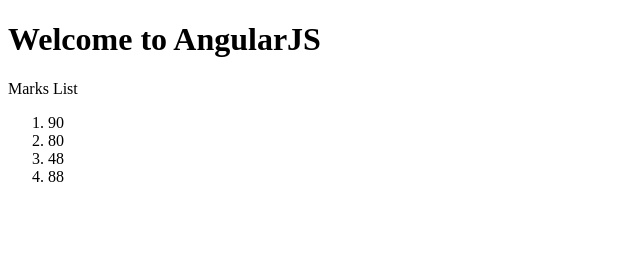
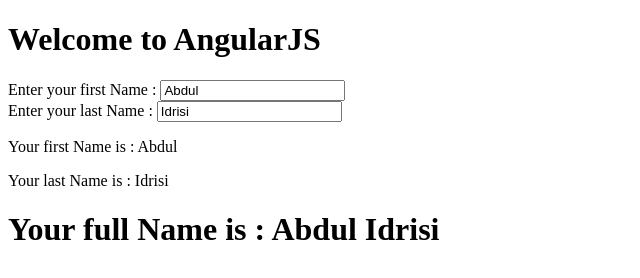
Before and after one commit to MohIrsadDeveloper/AngularJS, a plain HTML site: page index.html in a window 1280 px wide. Shown: the whole page, without its empty margins (0-640 px from the left). Drawn offline with Linux system fonts and the light colour scheme.

Commit message:
Controllers

```diff
--- a/index.html
+++ b/index.html
@@ -8,17 +8,31 @@
 </head>
 <body>
     <h1>Welcome to AngularJS</h1>
-<div ng-app="" ng-init="marks=[90,80,48,88]">
-    <p>Marks List</p>
-    <ol>
-        <li ng-repeat="mark in marks">
-            {{mark}}
-        </li>
-    </ol>
+<div ng-app="mainApp" ng-controller="studentController">
+    Enter your first Name : <input type="text" ng-model="student.firstName"><br>
+    Enter your last Name : <input type="text" ng-model="student.lastName">
+
+    <p>Your first Name is : {{student.firstName}}</p>
+    <p>Your last Name is : {{student.lastName}}</p>
+    <h1>Your full Name is : {{student.fullName()}}</h1>
 </div>
 
 
 
     <script src="./angular.min.js"></script>
+    <script>
+        var mainApp = angular.module('mainApp', []);
+        mainApp.controller('studentController', function ($scope) {
+            $scope.student = {
+                firstName : "Abdul",
+                lastName : "Idrisi",
+                fullName : function () {
+                    var studentObject;
+                    studentObject = $scope.student;
+                    return studentObject.firstName + " "  + studentObject.lastName;
+                }
+            }
+        })
+    </script>
 </body>
 </html>
```
